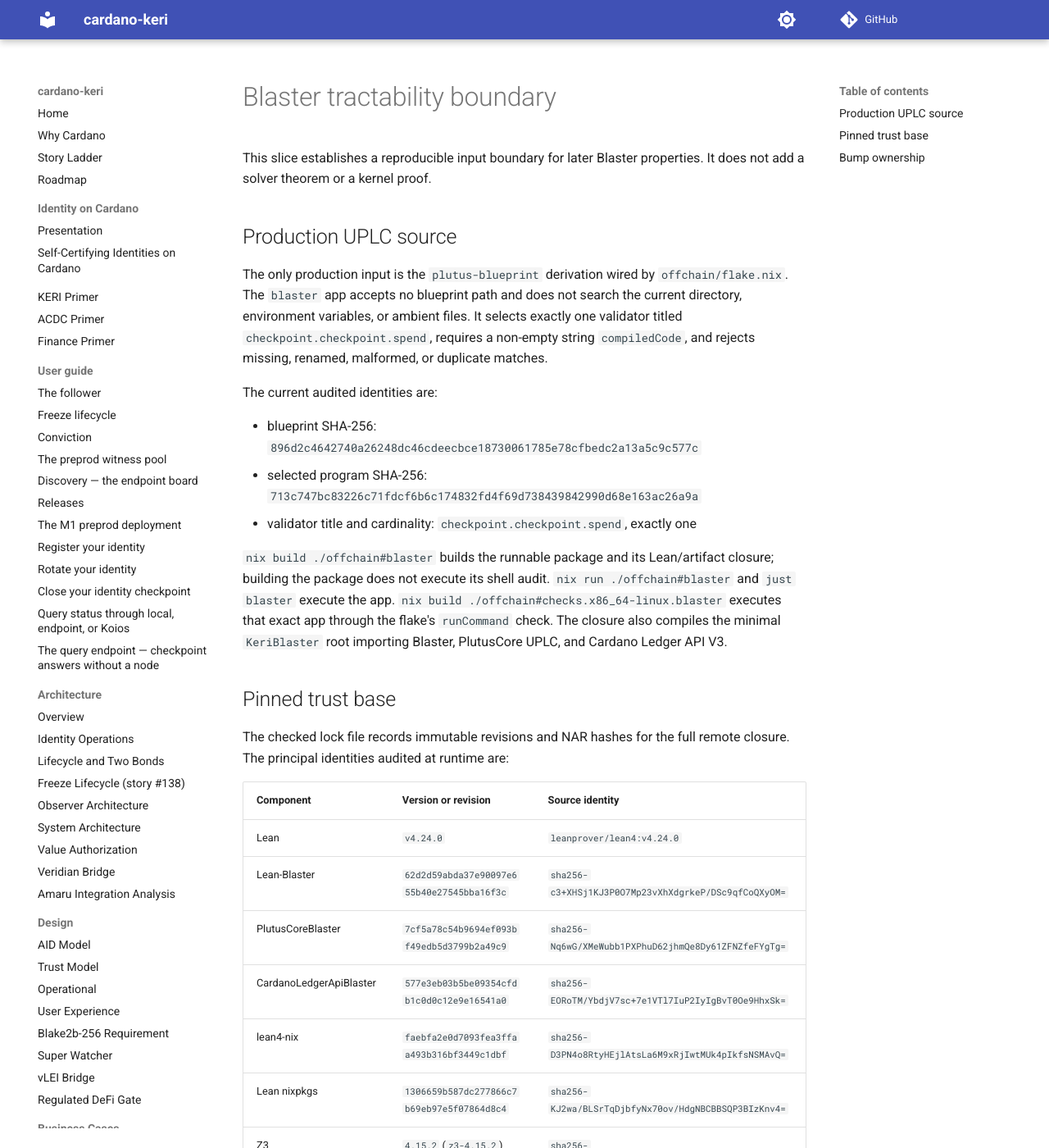
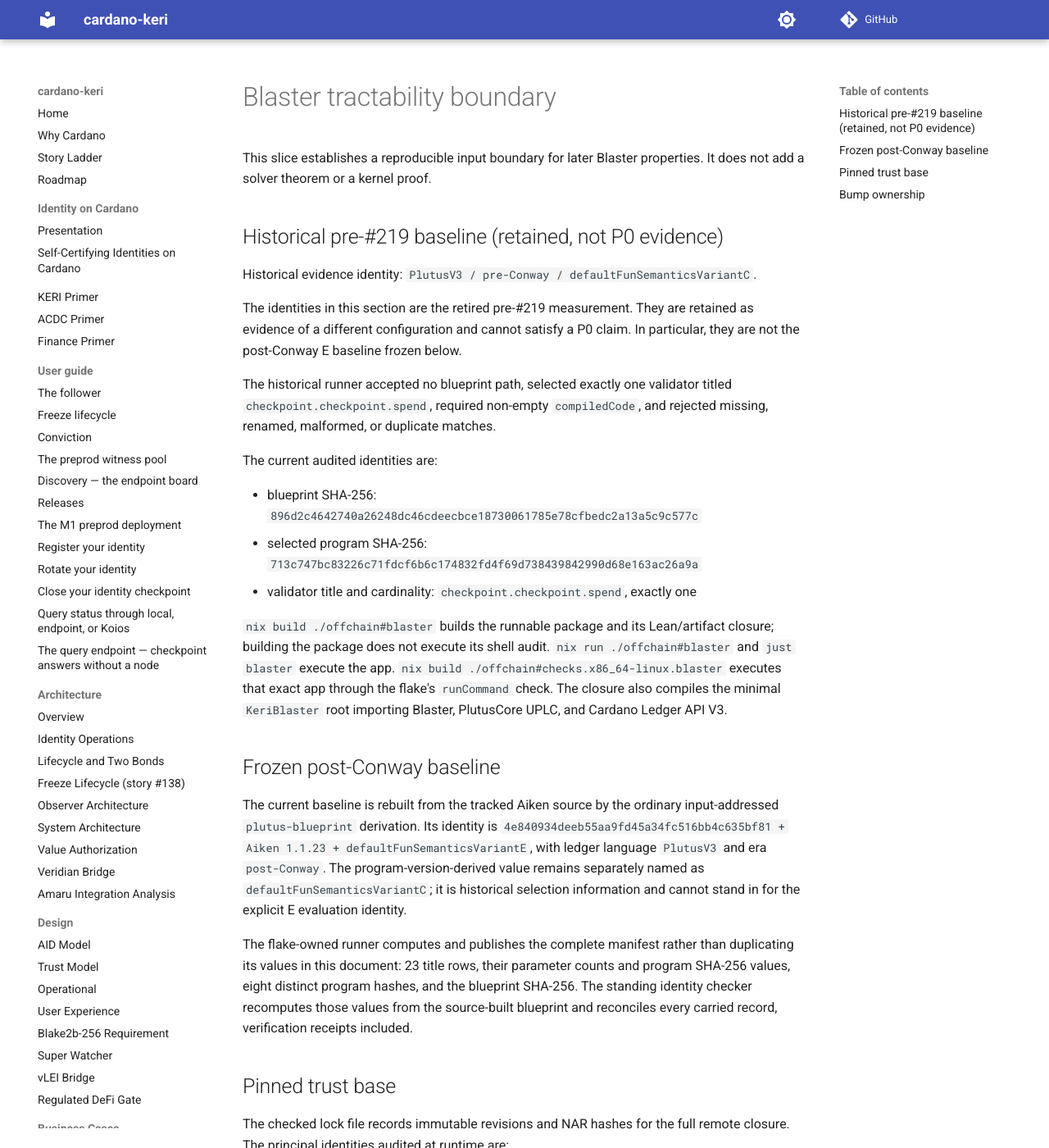
Before and after one commit to lambdasistemi/cardano-keri, an MkDocs documentation site: the page built from docs/architecture/blaster-tractability.md, in a window 1280 px wide and 1400 px high. Shown: the whole window at 82% size. Built offline with MkDocs 1.6.1 and Material for MkDocs 9.7.7, drawn with Linux system fonts in a browser that asks for light colours; comment, search, counter and statistics services are not loaded; some of the changed text lies outside the part shown.

Commit message:
feat(246): freeze the post-Conway baseline identity
A blueprint hash alone cannot identify the validators being evaluated: the source commit, validating Aiken toolchain, and explicit ledger semantics variant must agree across the manifest and every receipt.

Rebuild the baseline from tracked source with Aiken 1.1.23, compute all 23 title rows over eight programs, bind PlutusV3 post-Conway variant E separately from version-derived C, and retain the former fixed-output/C evidence as historical. The producer and checker controls terminate the implemented rows through named mutants; oracle closure identity remains bounded by the independently-derived-root limitation pending audit disposition.

Tasks: T246-B1, T246-B2, T246-B3, T246-B4, T246-B5, T246-B6, T246-B7, T246-B8

```diff
--- a/docs/architecture/blaster-tractability.md
+++ b/docs/architecture/blaster-tractability.md
@@ -3,14 +3,17 @@
 This slice establishes a reproducible input boundary for later Blaster
 properties. It does not add a solver theorem or a kernel proof.
 
-## Production UPLC source
+## Historical pre-#219 baseline (retained, not P0 evidence)
 
-The only production input is the `plutus-blueprint` derivation wired by
-`offchain/flake.nix`. The `blaster` app accepts no blueprint path and does not
-search the current directory, environment variables, or ambient files. It
-selects exactly one validator titled `checkpoint.checkpoint.spend`, requires a
-non-empty string `compiledCode`, and rejects missing, renamed, malformed, or
-duplicate matches.
+Historical evidence identity: `PlutusV3 / pre-Conway / defaultFunSemanticsVariantC`.
+
+The identities in this section are the retired pre-#219 measurement. They are
+retained as evidence of a different configuration and cannot satisfy a P0
+claim. In particular, they are not the post-Conway E baseline frozen below.
+
+The historical runner accepted no blueprint path, selected exactly one
+validator titled `checkpoint.checkpoint.spend`, required non-empty
+`compiledCode`, and rejected missing, renamed, malformed, or duplicate matches.
 
 The current audited identities are:
 
@@ -28,6 +31,23 @@ flake's `runCommand` check. The closure also compiles the minimal
 `KeriBlaster` root importing Blaster, PlutusCore UPLC, and Cardano Ledger API
 V3.
 
+## Frozen post-Conway baseline
+
+The current baseline is rebuilt from the tracked Aiken source by the ordinary
+input-addressed `plutus-blueprint` derivation. Its identity is
+`4e840934deeb55aa9fd45a34fc516bb4c635bf81 + Aiken 1.1.23 +
+defaultFunSemanticsVariantE`, with ledger language `PlutusV3` and era
+`post-Conway`. The program-version-derived value remains separately named as
+`defaultFunSemanticsVariantC`; it is historical selection information and
+cannot stand in for the explicit E evaluation identity.
+
+The flake-owned runner computes and publishes the complete manifest rather
+than duplicating its values in this document: 23 title rows, their parameter
+counts and program SHA-256 values, eight distinct program hashes, and the
+blueprint SHA-256. The standing identity checker recomputes those values from
+the source-built blueprint and reconciles every carried record, verification
+receipts included.
+
 ## Pinned trust base
 
 The checked lock file records immutable revisions and NAR hashes for the full
@@ -42,7 +62,7 @@ remote closure. The principal identities audited at runtime are:
 | lean4-nix | `faebfa2e0d7093fea3ffaa493b316bf3449c1dbf` | `sha256-D3PN4o8RtyHEjlAtsLa6M9xRjIwtMUk4pIkfsNSMAvQ=` |
 | Lean nixpkgs | `1306659b587dc277866c7b69eb97e5f07864d8c4` | `sha256-KJ2wa/BLSrTqDjbfyNx70ov/HdgNBCBBSQP3BIzKnv4=` |
 | Z3 | `4.15.2` (`z3-4.15.2`) | `sha256-hUGZdr0VPxZ0mEUpcck1AC0MpyZMjiMw/kK8WX7t0xU=` |
-| Aiken | `1.1.21` | nixpkgs `13043924aaa7375ce482ebe2494338e058282925`, `sha256-nwASzrRDD1JBEu/o8ekKYEXm/oJW6EMCzCRdrwcLe90=` |
+| Aiken | `1.1.23` | nixpkgs `753cc8a3a87467296ddd1fa93f0cc3e81120ee46`, `sha256-KesHgItiZPgGX740axSiQLcIQ8D24MDqNpkKYWIek8k=` |
 
 Warnings emitted while compiling this pinned upstream graph remain visible.
 In particular, the current PlutusCore dependency emits an upstream `sorry`
```
Also changed, not shown: 5 other files.
